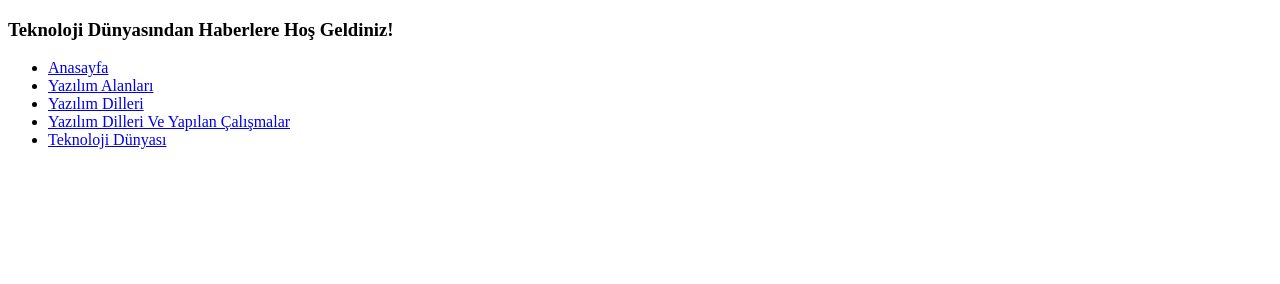
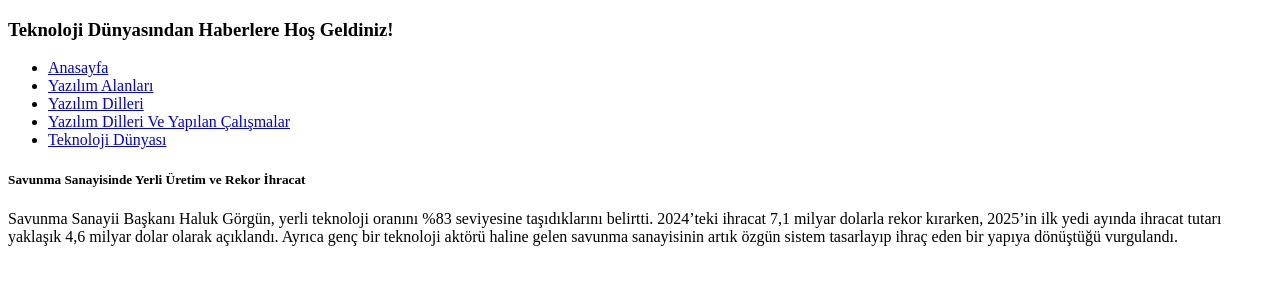
Before and after one commit to dursunkokturk/Font-End-School-HTML-Project-News-Site, a plain HTML site: page technology-news/technology-news-4.html in a window 1280 px wide. Drawn offline with Linux system fonts and the light colour scheme.

Commit message:
technology-world.html dosyasindaki haber 4 detayi icin technology-news klasorunde technology-news-4.html dosyasina haber basligi ve detayi eklendi

```diff
--- a/technology-news/technology-news-4.html
+++ b/technology-news/technology-news-4.html
@@ -22,6 +22,20 @@
     </nav>
   </header>
 
+  <article>
+    <header>
+      <h5>Savunma Sanayisinde Yerli Üretim ve Rekor İhracat</h5>
+    </header>
+    <section>
+      <p>
+        Savunma Sanayii Başkanı Haluk Görgün, yerli teknoloji oranını %83 seviyesine taşıdıklarını belirtti.
+        2024’teki ihracat 7,1 milyar dolarla rekor kırarken, 2025’in ilk yedi ayında ihracat tutarı yaklaşık
+        4,6 milyar dolar olarak açıklandı. Ayrıca genç bir teknoloji aktörü haline gelen savunma sanayisinin
+        artık özgün sistem tasarlayıp ihraç eden bir yapıya dönüştüğü vurgulandı.
+      </p>
+    </section>
+  </article>
+
 </body>
 
 </html>
```
